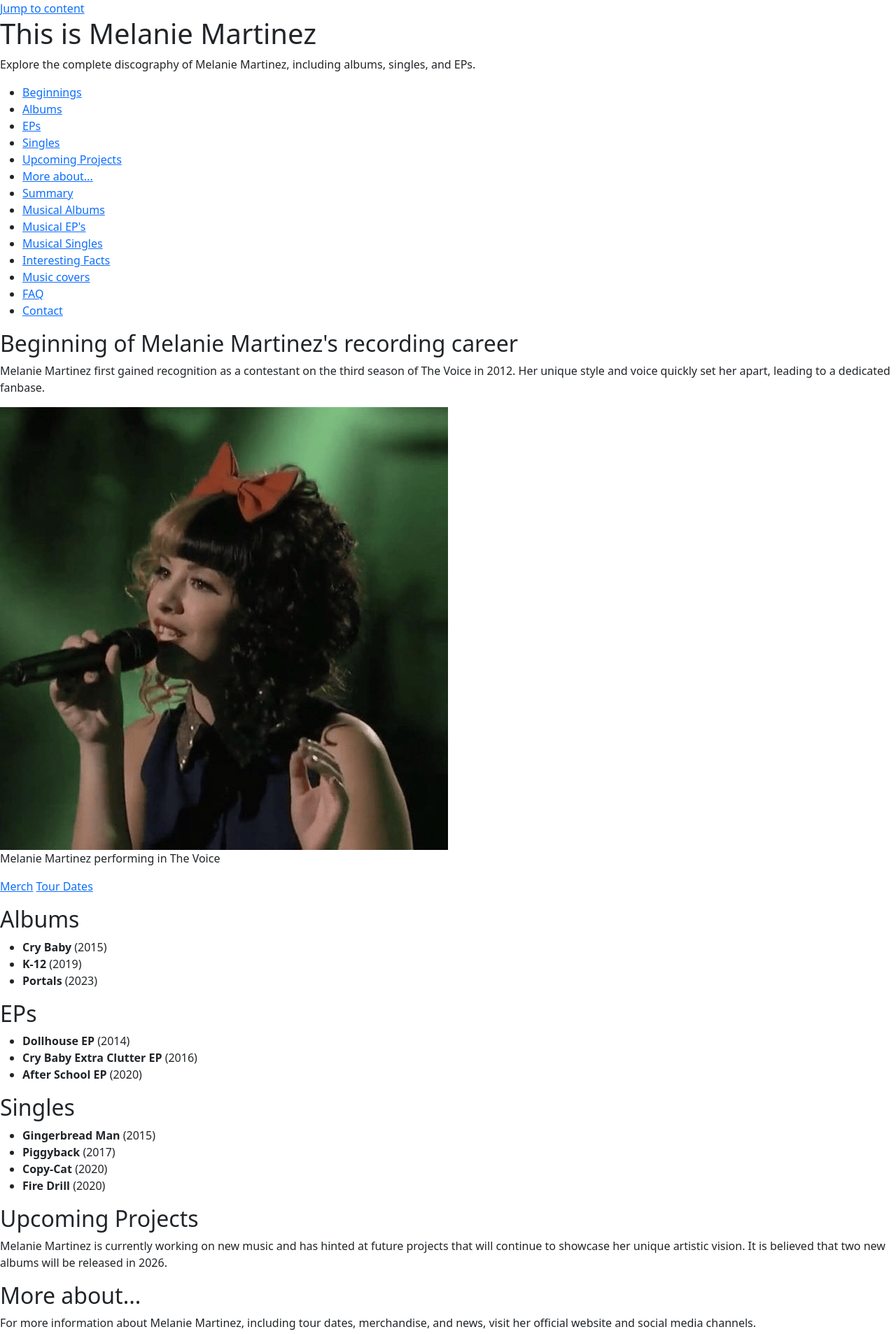
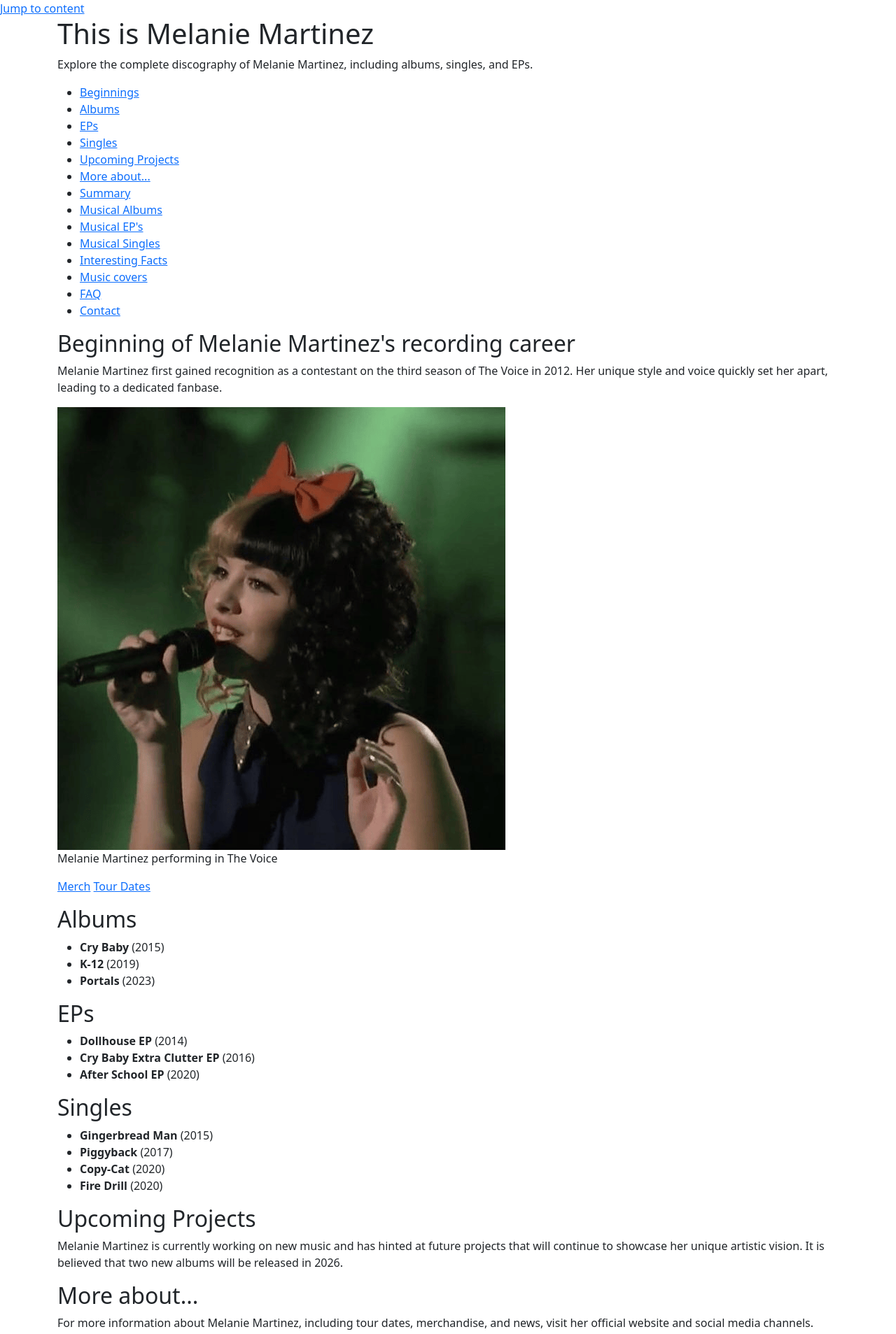
Before and after one commit to ruben-ruesga/bootstrap5aTIAEVND, a plain HTML site: page index.html in a window 1280 px wide. Shown: the top 1907 px of the page at 70% size. Drawn offline with Linux system fonts and the light colour scheme.

Commit message:
Container in each section

```diff
--- a/index.html
+++ b/index.html
@@ -10,12 +10,12 @@
 <body>
     <header>
         <a href="#contenido" aria-label="Jump to content">Jump to content</a>
-        <div>
+        <div class="container">
             <h1> This is Melanie Martinez</h1>
             <p>Explore the complete discography of Melanie Martinez, including albums, singles, and EPs.</p>
         </div>
 
-        <nav aria-label="Main Navigation">
+        <nav class="container" aria-label="Main Navigation">
             <ul>
                 <li><a href="#beginnings">Beginnings</a></li>
                 <li><a href="#albums">Albums</a></li>
@@ -39,6 +39,7 @@
 
         <!-- section hero -->
         <section id="beginnings" aria-labelledby="Beginnings-Title">
+            <div class="container">
                 <header>
                     <h2 id="Beginnings-Title">Beginning of Melanie Martinez's recording career</h2>
                     <p>Melanie Martinez first gained recognition as a contestant on the third season of The Voice in 2012. Her unique style and voice quickly set her apart, leading to a dedicated fanbase.</p>
@@ -53,27 +54,33 @@
                     <a href="#merch">Merch</a>
                     <a href="Tour Dates">Tour Dates</a>
                 </p>
+            </div>
         </section>
 
         <section id="albums">
+            <div class="container">
                 <h2>Albums</h2>
                 <ul>
                     <li><strong>Cry Baby</strong> (2015)</li>
                     <li><strong>K-12</strong> (2019)</li>
                     <li><strong>Portals</strong> (2023)</li>
                 </ul>
+            </div>
         </section>
 
         <section id="eps">
+            <div class="container">
             <h2>EPs</h2>
                 <ul>
                     <li><strong>Dollhouse EP</strong> (2014)</li>
                     <li><strong>Cry Baby Extra Clutter EP</strong> (2016)</li>
                     <li><strong>After School EP</strong> (2020)</li>
                 </ul>
+            </div>
         </section>
 
         <section id="singles">
+            <div class="container">
             <h2>Singles</h2>
                 <ul>
                     <li><strong>Gingerbread Man</strong> (2015)</li>
@@ -81,17 +88,22 @@
                     <li><strong>Copy-Cat</strong> (2020)</li>
                     <li><strong>Fire Drill</strong> (2020)</li>
                 </ul>
+            </div>
         </section>
 
 
         <section id="upcoming Projects">
+            <div class="container">
                 <h2>Upcoming Projects</h2>
                 <p>Melanie Martinez is currently working on new music and has hinted at future projects that will continue to showcase her unique artistic vision. It is believed that two new albums will be released in 2026.</p>
+            </div>
         </section>
 
         <section id="more about...">
+            <div class="container">
                 <h2>More about...</h2>
                 <p>For more information about Melanie Martinez, including tour dates, merchandise, and news, visit her official website and social media channels.</p>
+            </div>
         </section>
 
         <!-- layout de contenido + sidebar -->
@@ -115,9 +127,7 @@
                                 <li>Key Tracks: "Pity Party", "Soap", "Dollhouse", and "Mrs. Potato Head".</li>
                                 <li>Musical Style: Alternative pop, electropop, and indie pop, often featuring "creepy" nostalgic sounds like music boxes and baby rattles.</li>
                             </ul>
-
                             <h4> Tracklist: </h4>
-
                             <ul>
                                 <li>Cry Baby</li>
                                 <li>Dollhouse</li>
@@ -133,9 +143,7 @@
                                 <li> Mrs. Potato Head</li>
                                 <li>Mad Hatter</li>
                             </ul>
-
                             <h4> Bonus tracks: </h4>
-
                             <ul>
                                 <li>Play Date</li>
                                 <li>Teddy Bear</li>
@@ -151,9 +159,7 @@
                                 <li>Key Tracks: "Wheels on the Bus", "Show & Tell", "Strawberry Shortcake", and "Lunchbox Friends".</li>
                                 <li>Musical Style: Art pop and alt-pop with hip-hop and R&B undertones.</li>
                             </ul>
-
                             <h4> Tracklist: </h4>
-
                             <ul>
                                 <li>Wheels on the Bus</li>
                                 <li>Class Fight</li>
@@ -179,9 +185,7 @@
                                 <li>Key Tracks: "DEATH", "VOID", "TUNNEL VISION", and "EVIL".</li>
                                 <li>Musical Style: A shift toward art rock and experimental pop, featuring heavier production, live drums, and more organic, "earthy" sounds compared to the previous albums.</li>
                             </ul>
-
                             <h4> Tracklist: </h4>
-
                             <ul>
                                 <li>DEATH</li>
                                 <li>VOID</li>
@@ -197,9 +201,7 @@
                                 <li>EVIL</li>
                                 <li>WOMB</li>
                             </ul>
-
                             <h4> Bonus tracks:</h4>
-
                             <ul>
                                 <li>POWDER</li>
                                 <li>PLUTO</li>
@@ -322,6 +324,7 @@
         <!-- Galery -->
 
         <section id="Music covers" aria-labelledby="titulo-galeria">
+            <div class="container">
                 <header>
                     <h2 id="titulo-galeria">Music covers</h2>
                 </header>
@@ -369,10 +372,12 @@
                         <img src="./img/fire drill.jpeg" alt="Fire Drill Cover" />
                         <figcaption>Fire Drill (2020)</figcaption>
                 </div>
+            </div>
         </section>
 
             <!-- FAQ con details y summary -->
         <section id="faq" aria-labelledby="titulo-faq">
+            <div class="container">
                 <header>
                     <h2 id="titulo-faq">
                         Frequently Asked Questions about Melanie Martinez's Discography
@@ -405,11 +410,12 @@
                         "Portals" explores themes of death, the afterlife, reincarnation, and spiritual growth. It concludes the trilogy by depicting the transformation of Cry Baby into a mystical fairy creature, symbolizing rebirth and the soul's journey between lives. The album marks a shift in musical style towards art rock and experimental pop.
                     </p>
                 </details>
-
+            </div>
         </section>
 
         <!-- contacto -->
          <section id="contact" aria-labelledby="titulo contacto">
+            <div class="container">
                 <header>
                     <h2 id="titulo contacto">Contact</h2>
                     <p>If you have any questions or would like to learn more about Melanie Martinez's discography, feel free to reach out through her official website or social media channels.</p>
@@ -445,6 +451,7 @@
                     </p>
                     </fieldset>
                 </form>
+            </div>
          </section>
     </main>
 
```
Lines whose indentation alone changed are shown as unchanged.
